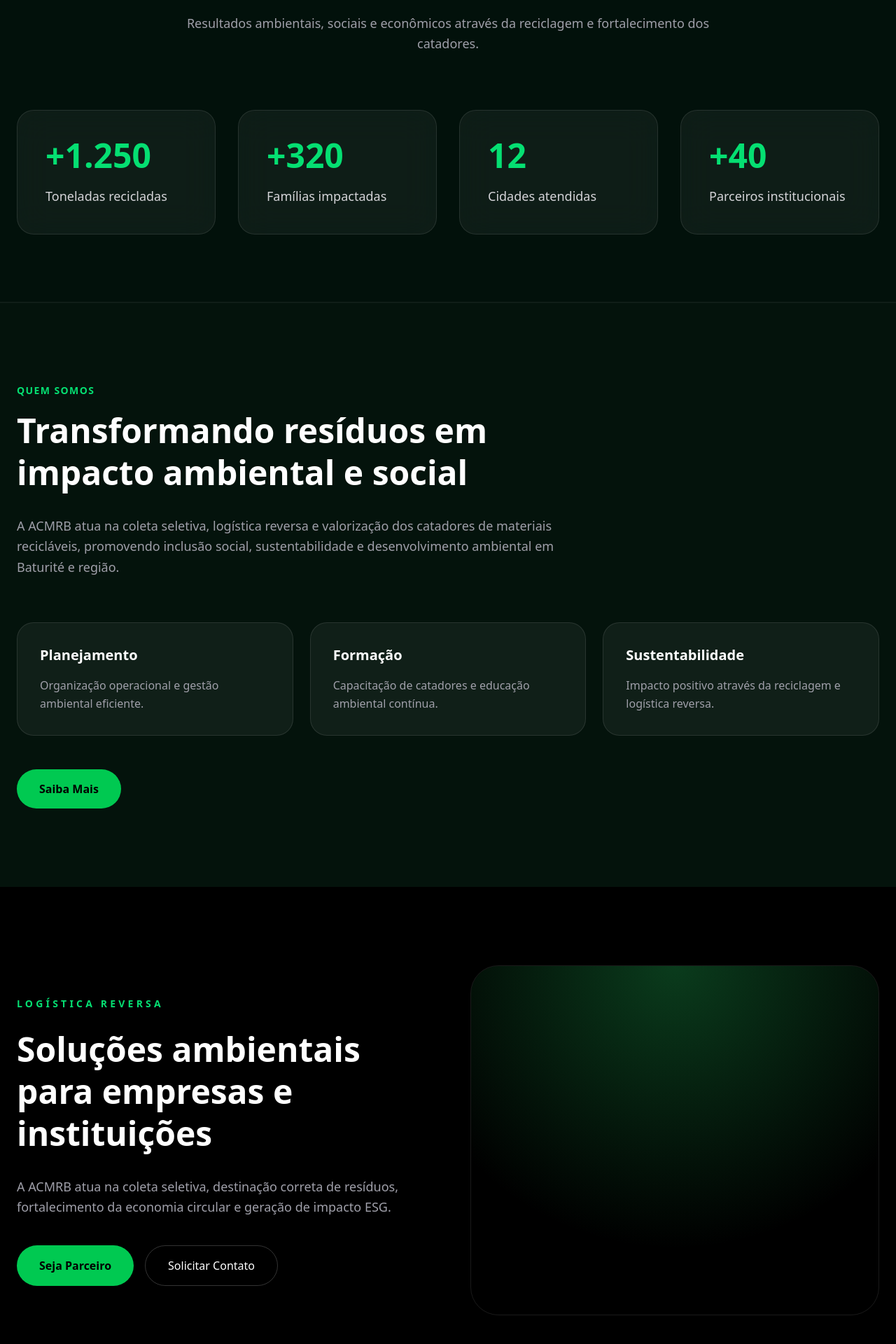
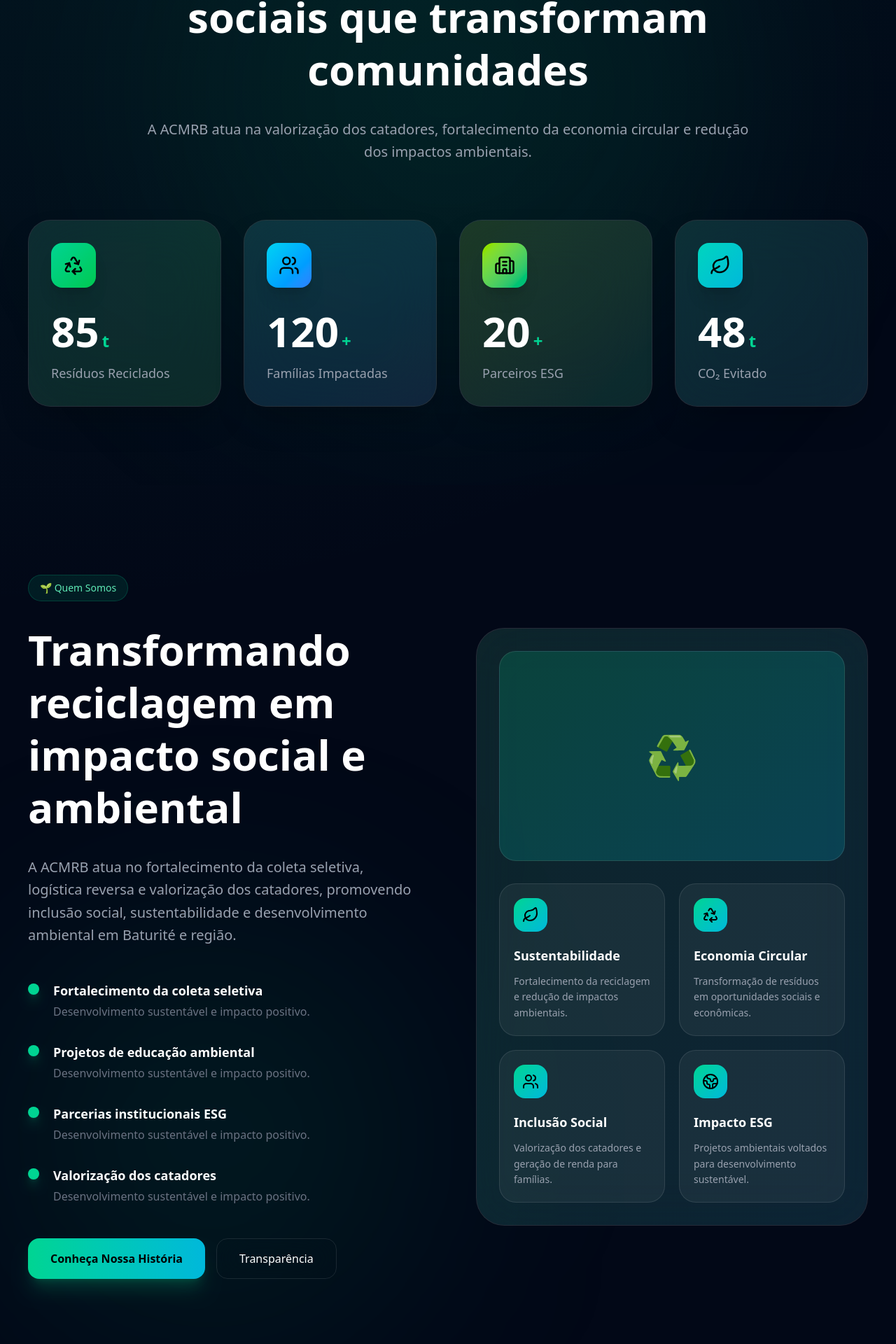
Before and after one commit to joota2500/acmrb-platform, a Next.js app: page / in a window 1280 px wide. Shown: the part 1260-3180 px from the top of the page at 70% size. Built offline with nearby package versions, Linux system fonts and the light colour scheme.

Commit message:
quem somos e inicio atualizada

```diff
--- a/package.json
+++ b/package.json
@@ -11,6 +11,7 @@
     "@supabase/supabase-js": "^2.105.4",
     "@tailwindcss/postcss": "^4.3.0",
     "framer-motion": "^12.38.0",
+    "lucide-react": "^1.16.0",
     "next": "^15.5.18",
     "react": "^19.1.0",
     "react-dom": "^19.1.0"
--- a/src/app/globals.css
+++ b/src/app/globals.css
@@ -5,5 +5,10 @@ html {
 }
 
 body {
-  background: #000;
+  background:
+    radial-gradient(circle at top left, rgba(16,185,129,0.15), transparent 30%),
+    radial-gradient(circle at bottom right, rgba(6,182,212,0.15), transparent 30%),
+    #020817;
+
+  color: white;
 }
--- a/src/components/home/AboutSection.tsx
+++ b/src/components/home/AboutSection.tsx
@@ -1,73 +1,350 @@
+"use client";
+
+import { motion } from "framer-motion";
+
+import {
+  Leaf,
+  Recycle,
+  Users,
+  Globe2,
+} from "lucide-react";
+
+const pillars = [
+  {
+    title: "Sustentabilidade",
+    description:
+      "Fortalecimento da reciclagem e redução de impactos ambientais.",
+    icon: Leaf,
+  },
+  {
+    title: "Economia Circular",
+    description:
+      "Transformação de resíduos em oportunidades sociais e econômicas.",
+    icon: Recycle,
+  },
+  {
+    title: "Inclusão Social",
+    description:
+      "Valorização dos catadores e geração de renda para famílias.",
+    icon: Users,
+  },
+  {
+    title: "Impacto ESG",
+    description:
+      "Projetos ambientais voltados para desenvolvimento sustentável.",
+    icon: Globe2,
+  },
+];
+
 export default function AboutSection() {
   return (
     <section
       id="quem-somos"
-      className="bg-[#04130c] py-28 border-t border-white/5"
+      className="
+        relative
+        overflow-hidden
+        py-32
+      "
     >
-      <div className="max-w-7xl mx-auto px-6">
 
-        <div className="max-w-3xl">
+      {/* Background Glow */}
+      <div className="
+        absolute
+        inset-0
+        overflow-hidden
+      ">
 
-          <span className="text-green-400 font-semibold uppercase tracking-widest text-sm">
-            Quem Somos
+        <div className="
+          absolute
+          top-1/2
+          left-0
+          w-[600px]
+          h-[600px]
+          bg-emerald-500/10
+          blur-[140px]
+          rounded-full
+        " />
+
+      </div>
+
+      <div className="
+        relative
+        max-w-7xl
+        mx-auto
+        px-6
+        md:px-10
+      ">
+
+        <div className="
+          grid
+          lg:grid-cols-2
+          gap-20
+          items-center
+        ">
+
+          {/* LEFT */}
+          <motion.div
+            initial={{ opacity: 0, y: 50 }}
+            whileInView={{ opacity: 1, y: 0 }}
+            viewport={{ once: true }}
+            transition={{ duration: 0.7 }}
+          >
+
+            <span className="
+              inline-flex
+              items-center
+              gap-2
+              px-4
+              py-2
+              rounded-full
+              border
+              border-emerald-400/20
+              bg-emerald-400/10
+              text-emerald-300
+              text-sm
+            ">
+              🌱 Quem Somos
             </span>
 
-          <h2 className="text-4xl lg:text-5xl font-black text-white mt-4 leading-tight">
-            Transformando resíduos em impacto ambiental e social
+            <h2 className="
+              mt-8
+              text-4xl
+              md:text-6xl
+              font-black
+              leading-tight
+            ">
+              Transformando reciclagem em impacto social e ambiental
             </h2>
 
-          <p className="text-zinc-400 text-lg mt-8 leading-relaxed">
-            A ACMRB atua na coleta seletiva, logística reversa e valorização
-            dos catadores de materiais recicláveis, promovendo inclusão social,
+            <p className="
+              mt-8
+              text-gray-400
+              text-lg
+              md:text-xl
+              leading-relaxed
+            ">
+              A ACMRB atua no fortalecimento da coleta seletiva, logística
+              reversa e valorização dos catadores, promovendo inclusão social,
               sustentabilidade e desenvolvimento ambiental em Baturité e região.
+            </p>
+
+            {/* Timeline */}
+            <div className="mt-12 space-y-8">
+
+              {[
+                "Fortalecimento da coleta seletiva",
+                "Projetos de educação ambiental",
+                "Parcerias institucionais ESG",
+                "Valorização dos catadores",
+              ].map((item, index) => (
+                <div
+                  key={item}
+                  className="flex items-start gap-5"
+                >
+
+                  <div className="
+                    mt-1
+                    w-4
+                    h-4
+                    rounded-full
+                    bg-emerald-400
+                    shadow-lg
+                    shadow-emerald-500/40
+                  " />
+
+                  <div>
+
+                    <h3 className="
+                      text-white
+                      font-semibold
+                      text-lg
+                    ">
+                      {item}
+                    </h3>
+
+                    <p className="
+                      text-gray-500
+                      mt-1
+                    ">
+                      Desenvolvimento sustentável e impacto positivo.
                     </p>
 
                   </div>
 
-        <div className="grid md:grid-cols-3 gap-6 mt-16">
+                </div>
+              ))}
 
-          <div className="bg-white/5 border border-white/10 rounded-3xl p-8">
-            <h3 className="text-white font-bold text-xl mb-4">
-              Planejamento
+            </div>
+
+            {/* Buttons */}
+            <div className="
+              flex
+              flex-col
+              sm:flex-row
+              gap-4
+              mt-12
+            ">
+
+              <button className="
+                px-8
+                py-4
+                rounded-2xl
+                bg-gradient-to-r
+                from-emerald-400
+                to-cyan-500
+                text-black
+                font-bold
+                shadow-xl
+                shadow-emerald-500/20
+                hover:scale-105
+                transition
+              ">
+                Conheça Nossa História
+              </button>
+
+              <button className="
+                px-8
+                py-4
+                rounded-2xl
+                border
+                border-white/10
+                hover:border-emerald-400
+                transition
+                backdrop-blur-xl
+              ">
+                Transparência
+              </button>
+
+            </div>
+
+          </motion.div>
+
+          {/* RIGHT */}
+          <motion.div
+            initial={{ opacity: 0, scale: 0.95 }}
+            whileInView={{ opacity: 1, scale: 1 }}
+            viewport={{ once: true }}
+            transition={{ duration: 0.8 }}
+            className="relative"
+          >
+
+            {/* Main Card */}
+            <div className="
+              relative
+              rounded-[40px]
+              border
+              border-white/10
+              bg-white/5
+              backdrop-blur-2xl
+              p-8
+              overflow-hidden
+            ">
+
+              {/* Glow */}
+              <div className="
+                absolute
+                inset-0
+                bg-gradient-to-br
+                from-emerald-500/10
+                to-cyan-500/10
+              " />
+
+              <div className="relative">
+
+                <div className="
+                  h-[300px]
+                  rounded-3xl
+                  bg-gradient-to-br
+                  from-emerald-500/20
+                  to-cyan-500/20
+                  border
+                  border-white/10
+                  flex
+                  items-center
+                  justify-center
+                  text-6xl
+                ">
+                  ♻
+                </div>
+
+                {/* Cards */}
+                <div className="
+                  grid
+                  sm:grid-cols-2
+                  gap-5
+                  mt-8
+                ">
+
+                  {pillars.map((pillar) => {
+                    const Icon = pillar.icon;
+
+                    return (
+                      <div
+                        key={pillar.title}
+                        className="
+                          rounded-3xl
+                          border
+                          border-white/10
+                          bg-white/5
+                          p-5
+                          hover:border-emerald-400/30
+                          transition
+                        "
+                      >
+
+                        <div className="
+                          w-12
+                          h-12
+                          rounded-2xl
+                          bg-gradient-to-br
+                          from-emerald-400
+                          to-cyan-500
+                          flex
+                          items-center
+                          justify-center
+                        ">
+
+                          <Icon
+                            size={24}
+                            className="text-black"
+                          />
+
+                        </div>
+
+                        <h3 className="
+                          mt-5
+                          text-white
+                          font-bold
+                          text-lg
+                        ">
+                          {pillar.title}
                         </h3>
 
-            <p className="text-zinc-400 leading-relaxed">
-              Organização operacional e gestão ambiental eficiente.
+                        <p className="
+                          mt-3
+                          text-gray-400
+                          text-sm
+                          leading-relaxed
+                        ">
+                          {pillar.description}
                         </p>
+
                       </div>
+                    );
+                  })}
 
-          <div className="bg-white/5 border border-white/10 rounded-3xl p-8">
-            <h3 className="text-white font-bold text-xl mb-4">
-              Formação
-            </h3>
-
-            <p className="text-zinc-400 leading-relaxed">
-              Capacitação de catadores e educação ambiental contínua.
-            </p>
-          </div>
-
-          <div className="bg-white/5 border border-white/10 rounded-3xl p-8">
-            <h3 className="text-white font-bold text-xl mb-4">
-              Sustentabilidade
-            </h3>
-
-            <p className="text-zinc-400 leading-relaxed">
-              Impacto positivo através da reciclagem e logística reversa.
-            </p>
                 </div>
 
               </div>
 
-        <div className="mt-12">
-          <a
-            href="/sobre"
-            className="inline-flex items-center gap-3 bg-green-500 hover:bg-green-400 transition px-8 py-4 rounded-full text-black font-bold"
-          >
-            Saiba Mais
-          </a>
+            </div>
+
+          </motion.div>
+
         </div>
 
       </div>
+
     </section>
   );
 }
--- a/src/components/home/StatsSection.tsx
+++ b/src/components/home/StatsSection.tsx
@@ -1,74 +1,239 @@
+"use client";
+
+import { motion } from "framer-motion";
+
+import {
+  Recycle,
+  Leaf,
+  Users,
+  Building2,
+} from "lucide-react";
+
 const stats = [
   {
-    number: "+1.250",
-    label: "Toneladas recicladas",
+    number: "85",
+    suffix: "t",
+    label: "Resíduos Reciclados",
+    icon: Recycle,
+    color: "from-emerald-400 to-green-500",
   },
   {
-    number: "+320",
-    label: "Famílias impactadas",
+    number: "120",
+    suffix: "+",
+    label: "Famílias Impactadas",
+    icon: Users,
+    color: "from-cyan-400 to-blue-500",
   },
   {
-    number: "12",
-    label: "Cidades atendidas",
+    number: "20",
+    suffix: "+",
+    label: "Parceiros ESG",
+    icon: Building2,
+    color: "from-lime-400 to-emerald-500",
   },
   {
-    number: "+40",
-    label: "Parceiros institucionais",
+    number: "48",
+    suffix: "t",
+    label: "CO₂ Evitado",
+    icon: Leaf,
+    color: "from-teal-400 to-cyan-500",
   },
 ];
 
 export default function StatsSection() {
   return (
-    <section className="bg-[#02110b] py-24 border-y border-white/5">
+    <section
+      className="
+        relative
+        overflow-hidden
+        py-28
+      "
+    >
 
-      <div className="max-w-7xl mx-auto px-6">
+      {/* Glow Background */}
+      <div className="
+        absolute
+        inset-0
+        overflow-hidden
+      ">
 
-        <div className="text-center max-w-3xl mx-auto mb-20">
+        <div className="
+          absolute
+          top-0
+          left-1/2
+          -translate-x-1/2
+          w-[800px]
+          h-[800px]
+          bg-emerald-500/10
+          blur-[140px]
+          rounded-full
+        " />
 
-          <span className="text-green-400 uppercase tracking-[0.3em] text-sm font-semibold">
-            Impacto ESG
+      </div>
+
+      <div className="
+        relative
+        max-w-7xl
+        mx-auto
+        px-6
+        md:px-10
+      ">
+
+        {/* HEADER */}
+        <motion.div
+          initial={{ opacity: 0, y: 40 }}
+          whileInView={{ opacity: 1, y: 0 }}
+          viewport={{ once: true }}
+          transition={{ duration: 0.7 }}
+          className="
+            text-center
+            max-w-4xl
+            mx-auto
+            mb-20
+          "
+        >
+
+          <span className="
+            inline-flex
+            items-center
+            gap-2
+            px-4
+            py-2
+            rounded-full
+            border
+            border-emerald-400/20
+            bg-emerald-400/10
+            text-emerald-300
+            text-sm
+          ">
+            ♻ Impacto ESG
           </span>
 
-          <h2 className="text-white text-4xl lg:text-5xl font-black mt-6 leading-tight">
-            Transformando resíduos em desenvolvimento sustentável
+          <h2 className="
+            mt-8
+            text-4xl
+            md:text-6xl
+            font-black
+            leading-tight
+          ">
+            Resultados ambientais e sociais que transformam comunidades
           </h2>
 
-          <p className="text-zinc-400 mt-6 text-lg leading-relaxed">
-            Resultados ambientais, sociais e econômicos através da reciclagem
-            e fortalecimento dos catadores.
+          <p className="
+            mt-8
+            text-gray-400
+            text-lg
+            md:text-xl
+            leading-relaxed
+          ">
+            A ACMRB atua na valorização dos catadores, fortalecimento da
+            economia circular e redução dos impactos ambientais.
           </p>
 
-        </div>
+        </motion.div>
 
-        <div className="grid md:grid-cols-2 lg:grid-cols-4 gap-8">
+        {/* GRID */}
+        <div className="
+          grid
+          grid-cols-1
+          sm:grid-cols-2
+          xl:grid-cols-4
+          gap-8
+        ">
 
-          {stats.map((item, index) => (
-            <div
-              key={index}
-              className="
-                bg-white/5
-                border
-                border-white/10
-                rounded-3xl
-                p-10
-                backdrop-blur-xl
-                hover:border-green-500/40
-                hover:-translate-y-2
-                transition-all
-                duration-300
-              "
-            >
+          {stats.map((item, index) => {
+            const Icon = item.icon;
 
-              <h3 className="text-5xl font-black text-green-400">
-                {item.number}
-              </h3>
+            return (
+              <motion.div
+                key={item.label}
+                initial={{ opacity: 0, y: 50 }}
+                whileInView={{ opacity: 1, y: 0 }}
+                viewport={{ once: true }}
+                transition={{
+                  duration: 0.6,
+                  delay: index * 0.1,
+                }}
+                whileHover={{
+                  y: -10,
+                }}
+                className="
+                  relative
+                  overflow-hidden
+                  rounded-[32px]
+                  border
+                  border-white/10
+                  bg-white/5
+                  backdrop-blur-2xl
+                  p-8
+                  shadow-2xl
+                "
+              >
 
-              <p className="text-zinc-300 mt-5 text-lg">
-                {item.label}
-              </p>
+                {/* Glow */}
+                <div className={`
+                  absolute
+                  inset-0
+                  opacity-10
+                  bg-gradient-to-br
+                  ${item.color}
+                `} />
 
-            </div>
-          ))}
+                <div className="relative">
+
+                  {/* Icon */}
+                  <div className={`
+                    w-16
+                    h-16
+                    rounded-2xl
+                    bg-gradient-to-br
+                    ${item.color}
+                    flex
+                    items-center
+                    justify-center
+                    shadow-xl
+                  `}>
+
+                    <Icon size={30} className="text-black" />
+
+                  </div>
+
+                  {/* Number */}
+                  <div className="mt-8 flex items-end gap-1">
+
+                    <h3 className="
+                      text-5xl
+                      md:text-6xl
+                      font-black
+                    ">
+                      {item.number}
+                    </h3>
+
+                    <span className="
+                      text-2xl
+                      text-emerald-400
+                      font-bold
+                    ">
+                      {item.suffix}
+                    </span>
+
+                  </div>
+
+                  {/* Label */}
+                  <p className="
+                    mt-4
+                    text-gray-400
+                    text-lg
+                    leading-relaxed
+                  ">
+                    {item.label}
+                  </p>
+
+                </div>
+
+              </motion.div>
+            );
+          })}
 
         </div>
 
```
Also changed, not shown: 1 other file (tests, documents, lock files or other folders). Lines whose indentation alone changed are shown as unchanged.
